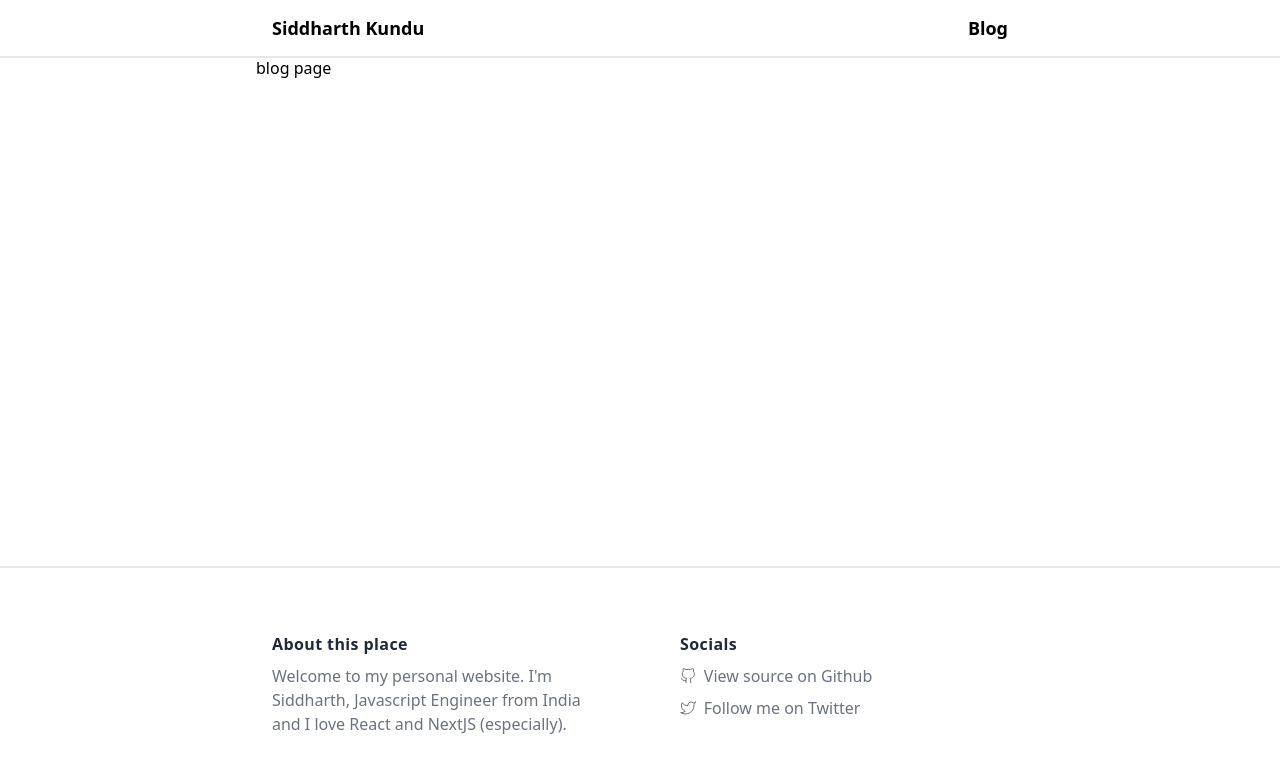
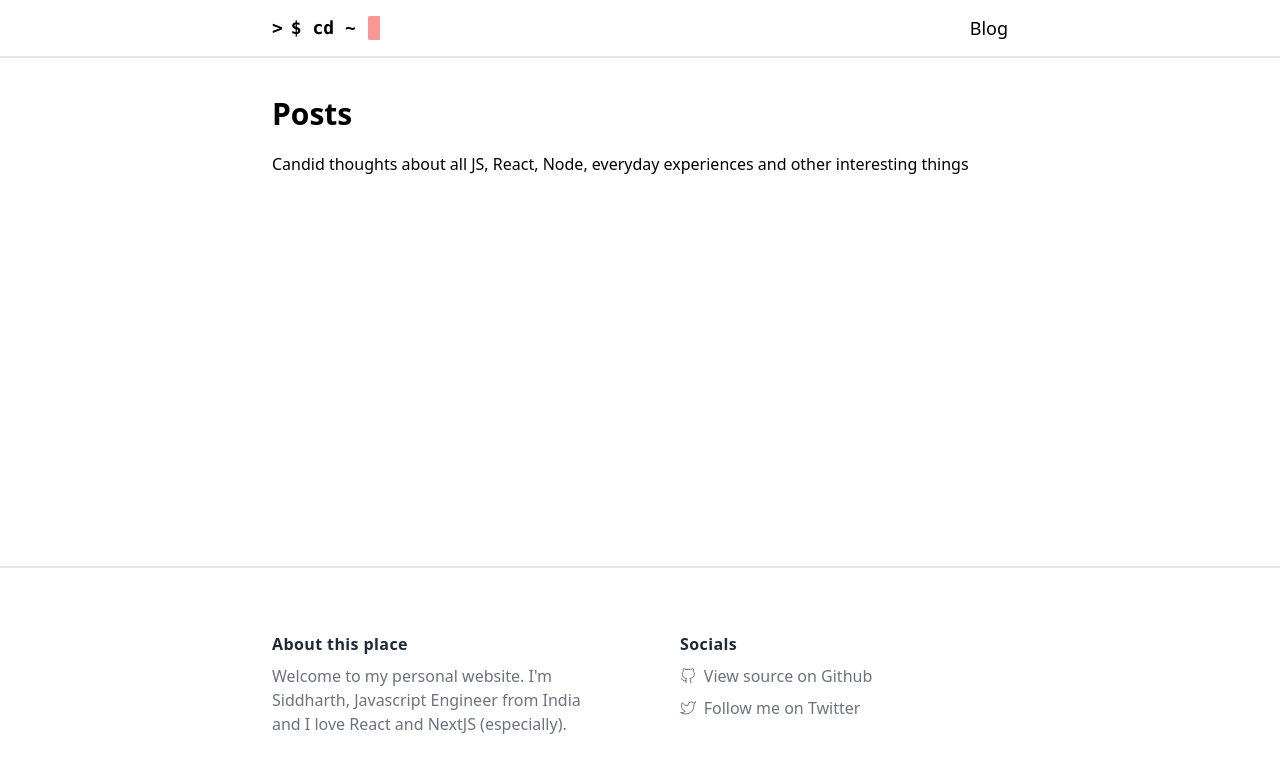
Before and after one commit to sid995/siddharth.codes, a Next.js app: page /blog in a window 1280 px wide. Shown: the top 772 px of the page. Built offline with nearby package versions, Linux system fonts and the light colour scheme.

Commit message:
minor changes

```diff
--- a/components/footer/index.js
+++ b/components/footer/index.js
@@ -38,7 +38,7 @@ const Footer = () => {
                   <span className="mr-2 flex items-center">
                     <Image src={`${item.iconSource}`} alt="Github" width={18} height={18} />
                   </span>
-                  <span className="w-full">{`${item.description}`}</span>
+                  <p className="w-full">{`${item.description}`}</p>
                 </div>
               </a>
             </div>
--- a/components/header/index.js
+++ b/components/header/index.js
@@ -7,13 +7,17 @@ const Header = () => {
       <div className="w-full max-w-screen-md h-14 mx-auto px-4">
         <div className="flex justify-between items-center h-full">
           <Link href="/">
-            <a className="text-lg font-semibold">
-              Siddharth Kundu
+            <a>
+              <div className="flex flex-initial items-center text-lg font-bold font-mono">
+                <span className="mr-2">{">"}</span>
+                <span>$ cd ~</span>
+                <span className="inline-block w-3 h-6 ml-3 rounded-1px bg-red-400 animate-pulse"></span>
+              </div>
             </a>
           </Link>
           <span className="flex w-auto">
             <Link href="/blog">
-              <a className="text-lg font-semibold">Blog</a>
+              <a className="text-lg font-sans">Blog</a>
             </Link>
           </span>
         </div>
--- a/pages/blog.js
+++ b/pages/blog.js
@@ -5,11 +5,17 @@ export default function Home() {
   return (
     <>
       <Head>
-        <title>Articles</title>
+        <title>Posts::Siddharth Kundu</title>
       </Head>
       <Layout>
         <div className="w-screen max-w-screen-md mx-auto pt-14 flex flex-col flex-auto">
-          <div className="flex-1">blog page</div>
+          <div className="px-4 my-4 sm:my-6 md:my-10">
+            <p className="text-3xl mb-5 font-bold">Posts</p>
+            <p>Candid thoughts about all JS, React, Node, everyday experiences and other interesting things</p>
+            <div className="flex flex-col mt-8">
+
+            </div>
+          </div>
         </div>
       </Layout>
     </>
--- a/tailwind.config.js
+++ b/tailwind.config.js
@@ -121,6 +121,7 @@ module.exports = {
       none: '0px',
       sm: '0.125rem',
       DEFAULT: '0.25rem',
+      '1px': '1px',
       md: '0.375rem',
       lg: '0.5rem',
       xl: '0.75rem',
```
